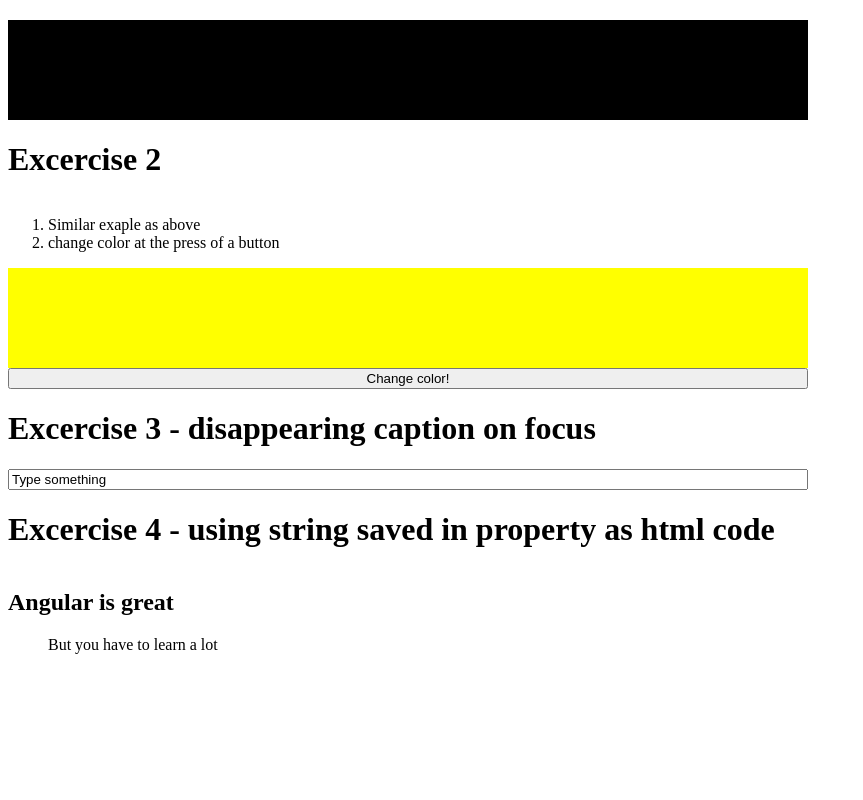
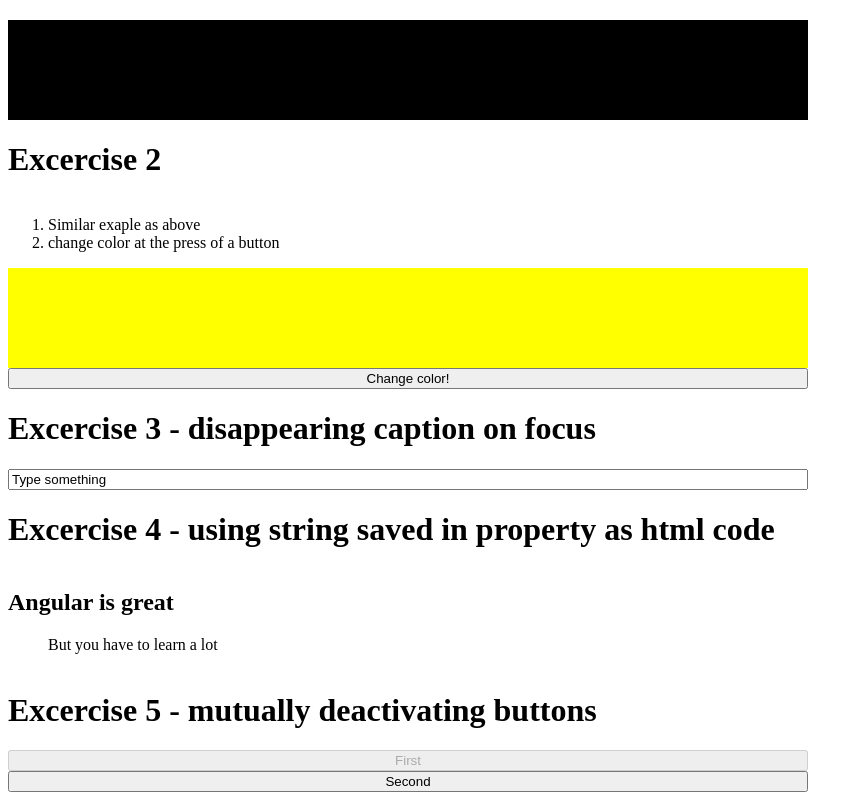
Before and after one commit to JacquesM27/event-binding-exercises, an Angular app: page / in a window 1280 px wide. Shown: the part 185-985 px from the top of the page, without its empty margins (0-863 px from the left). Before the commit the page ends 863 px from the top, so only its background shows below. Built offline with nearby package versions, Linux system fonts and the light colour scheme.

Commit message:
added excercise 5

```diff
--- a/src/app/app.component.html
+++ b/src/app/app.component.html
@@ -23,4 +23,19 @@
   <div [innerHTML]="htmlText"></div>
   <!-- </textarea> -->
 
+  <h1>Excercise 5 - mutually deactivating buttons</h1>
+  <button
+    class="btn"
+    [disabled]="isDisabled"
+    (click)="isDisabled = !isDisabled"
+  >
+    First
+  </button>
+  <button
+    class="btn"
+    [disabled]="!isDisabled"
+    (click)="isDisabled = !isDisabled"
+  >
+    Second
+  </button>
 </div>
```
